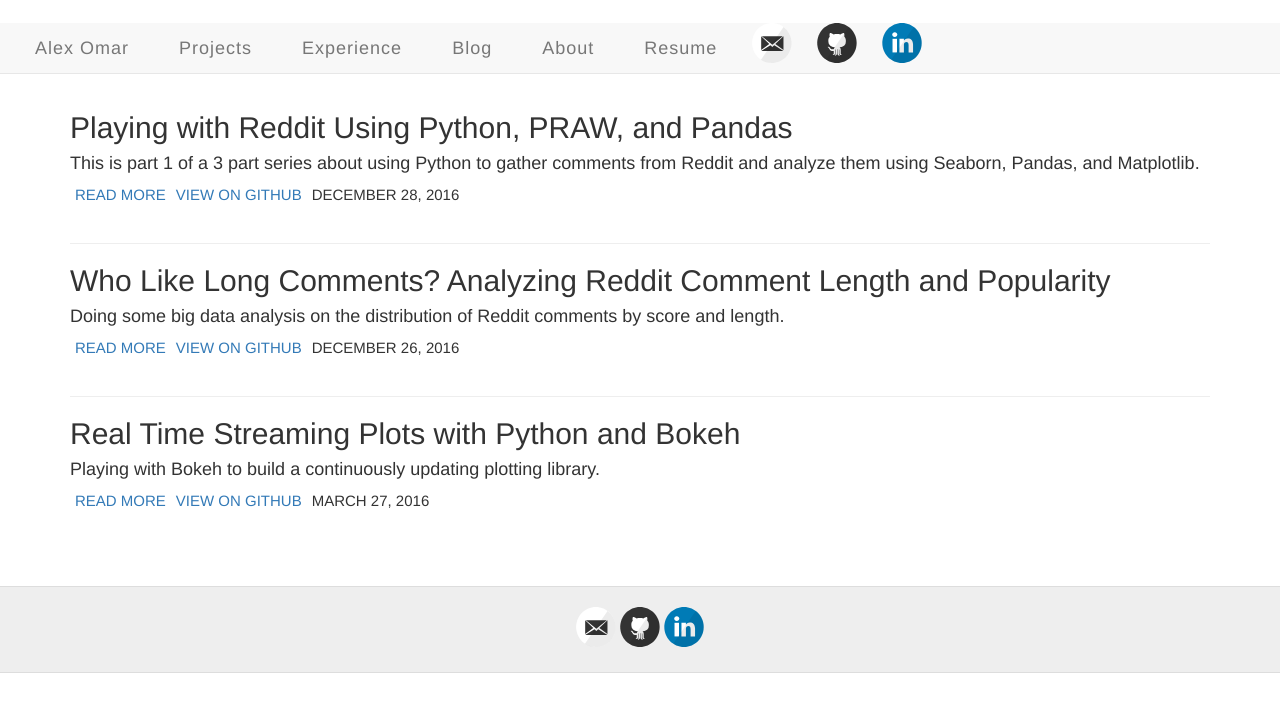
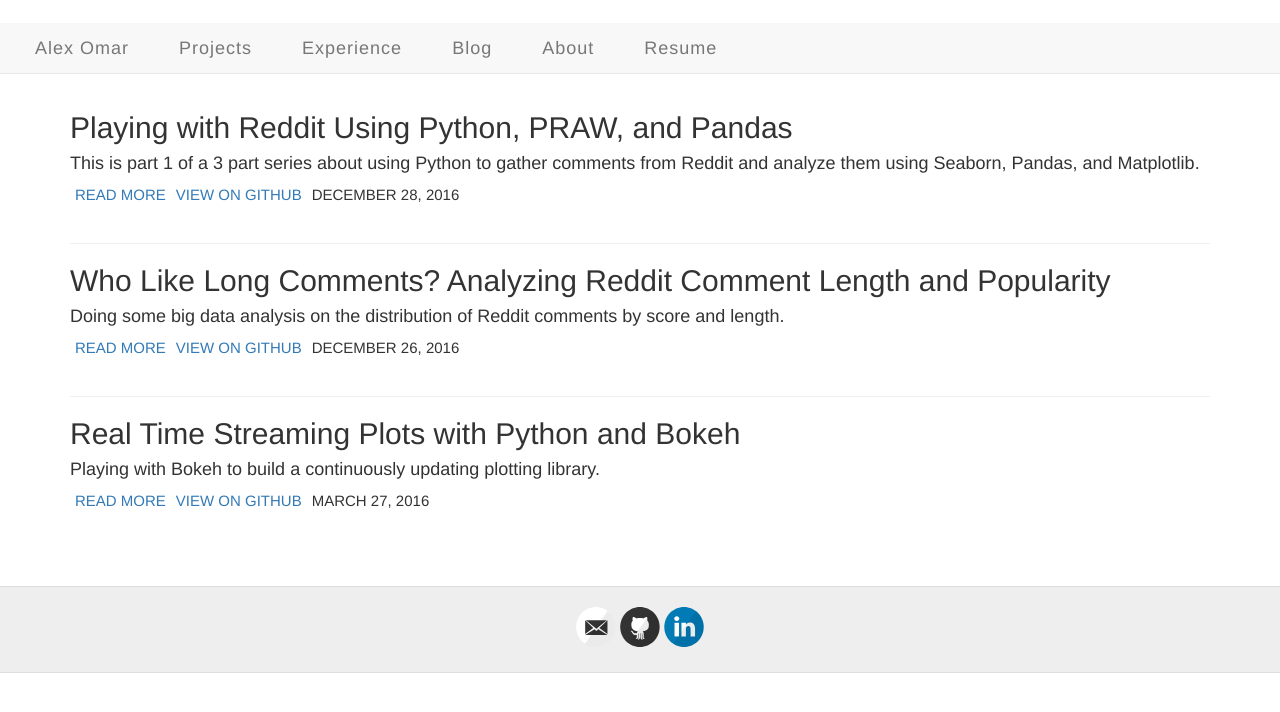
Before and after one commit to atomar94/atomar94.github.io, a Jekyll site: the page built from index.html, in a window 1280 px wide. Shown: the top 712 px of the page. Built offline with Jekyll 4.4.1, drawn with Linux system fonts in a browser that asks for light colours.

Commit message:
Simplifying code to made debugging easier

```diff
--- a/_layouts/default.html
+++ b/_layouts/default.html
@@ -17,9 +17,8 @@
   </head>
 
   <body>
-    <div class="nav-buffer-masthead">
+    <div class="nav-buffer-masthead masthead clearfix">
       <div class="container">
-        <header class="masthead clearfix">
           <nav class="navbar navbar-fixed-top navbar-default ">
             <a class="navbar-brand" href="#">Alex Omar</a>
             <ul class="nav navbar-nav">
@@ -39,11 +38,7 @@
                 <a class="nav-link" href="{{ site.baseurl }}/content/AlexOmarResume.pdf">Resume</a>
               </li>
             </ul>
-            <div class="float-xs-right">
-              {% include svg-icons.html %}
-            </div>
           </nav>
-        </header>
       </div>
     </div>
     <div id="main" role="main" class="container">
```
